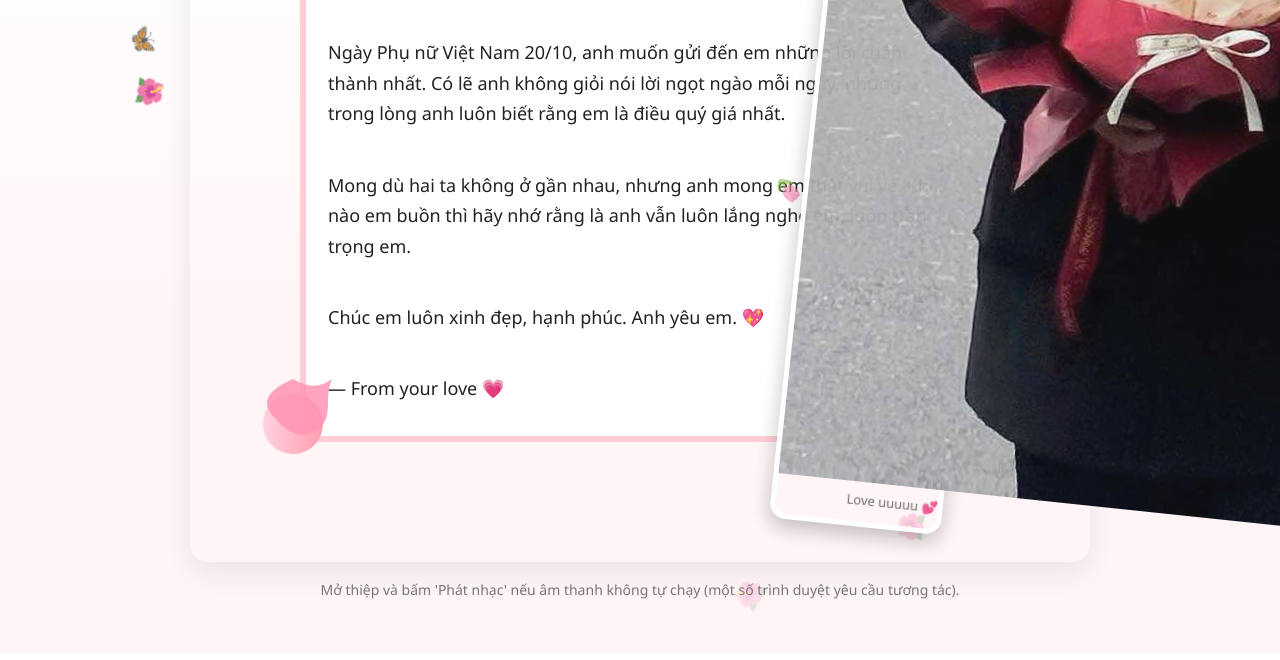
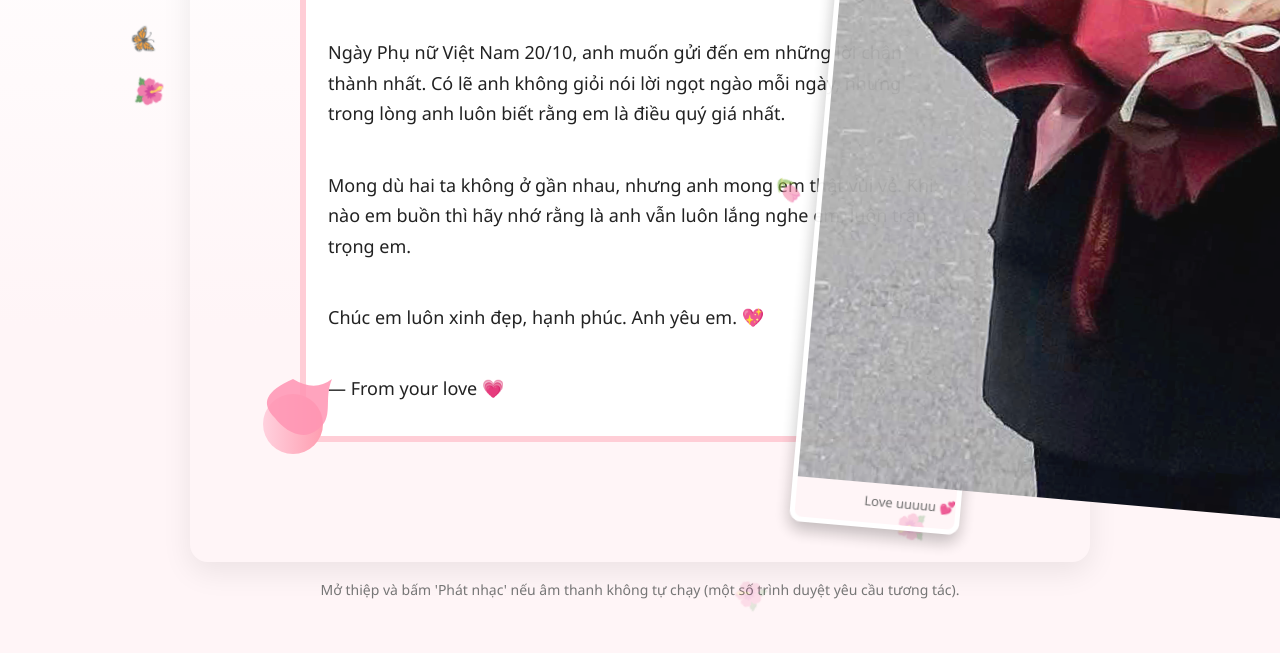
Before and after one commit to hieunguyen71202/thiep_for_my_love1, a plain HTML site: page index.html in a window 1280 px wide. Shown: the part 164-824 px from the top of the page. Drawn offline with Linux system fonts and the light colour scheme.

Commit message:
Update index.html

```diff
--- a/index.html
+++ b/index.html
@@ -38,30 +38,27 @@
       position: absolute;
       bottom: 30px;
       right: 40px;
-      width: 18%;             /* giảm từ 25% → 18% để ảnh nhỏ hơn */
-      max-width: 180px;       /* ảnh không vượt quá 180px */
+      width: 160px;             /* cố định kích thước thay vì dùng % */
       border: 5px solid #fff;
-      border-radius: 16px;
-      box-shadow: 0 8px 20px rgba(0,0,0,0.25);
-      transform: rotate(6deg); /* nghiêng sang phải nhẹ */
+      border-radius: 12px;
+      box-shadow: 0 8px 16px rgba(0,0,0,0.25);
+      transform: rotate(5deg);  /* nghiêng phải nhẹ */
       opacity: 0.95;
-      z-index: 1;             /* hiển thị phía trên nền */
+      z-index: 1;               /* đảm bảo nằm trên nền, dưới chữ */
     }
 
-    /* Trên điện thoại – ảnh tự xuống dưới phần chữ */
+    /* Khi màn hình nhỏ (điện thoại) */
     @media (max-width: 768px) {
       .photo {
           position: relative;
           display: block;
-          margin: 30px auto 0 auto;
+          margin: 24px auto 0 auto;
           transform: rotate(0deg);
-          width: 60%;
+          width: 70%;
           max-width: 240px;
           z-index: 1;
-          opacity: 1;
       }
     }
-
 
     .falling {
       position: fixed;
```
